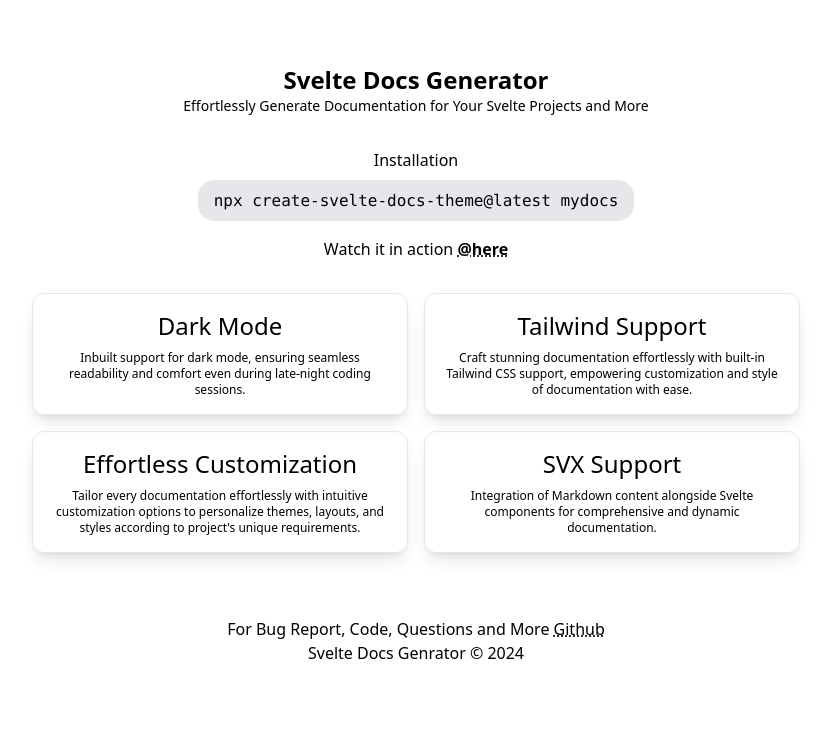
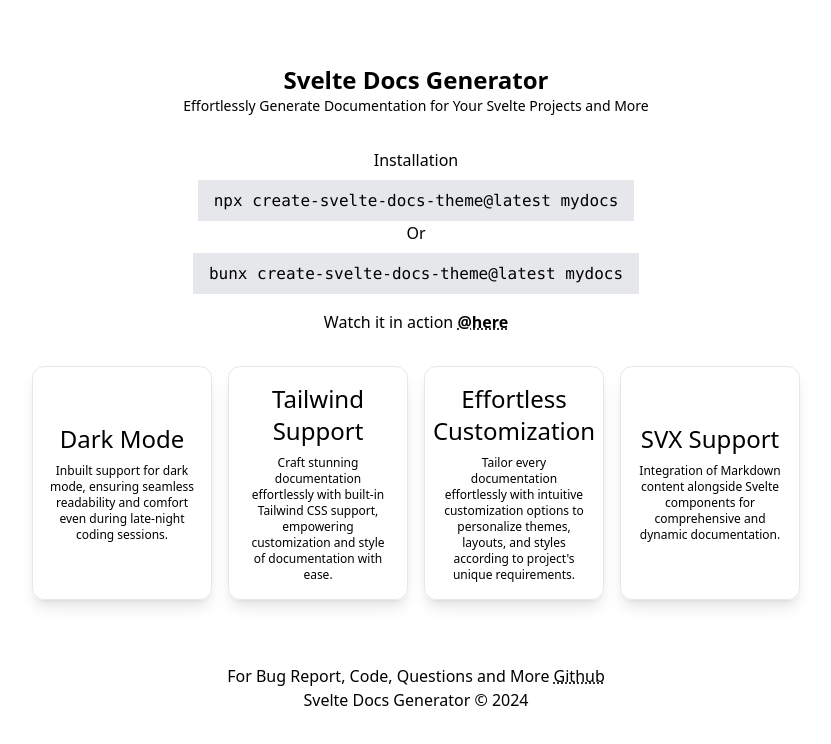
Before and after one commit to ananduremanan/create-svelte-docs-theme, a SvelteKit app in the folder site/: page / in a window 1280 px wide. Shown: the top 744 px of the page, without its empty margins (224-1055 px from the left). Built offline with nearby package versions, Linux system fonts and the light colour scheme.

Commit message:
Updated Site For Bun Support

```diff
--- a/site/src/routes/+page.svelte
+++ b/site/src/routes/+page.svelte
@@ -2,27 +2,25 @@
   import Card from "$lib/Card.svelte";
   import { onMount } from "svelte";
 
-  let isCopied: boolean = false;
+  let isCopied = false;
+  let isCopiedBun = false;
 
-  async function copyToClipboard(text: string) {
+  async function copyToClipboard(text: string, isBun: boolean) {
     try {
       await navigator.clipboard.writeText(text);
-      isCopied = true;
+      if (isBun) {
+        isCopiedBun = true;
+      } else {
+        isCopied = true;
+      }
       setTimeout(() => {
         isCopied = false;
+        isCopiedBun = false;
       }, 2000);
     } catch (err) {
       console.error("Error in copying text: ", err);
     }
   }
-
-  function resetIsCopied() {
-    setTimeout(() => {
-      isCopied = false;
-    }, 2000);
-  }
-
-  onMount(resetIsCopied);
 </script>
 
 <section
@@ -36,13 +34,28 @@
   <div class="mt-8">
     <p>Installation</p>
     <button
-      class="bg-gray-200 p-2 rounded-2xl mt-2 px-4"
+      class="bg-gray-200 p-2 mt-2 px-4"
       on:click={() =>
-        copyToClipboard("npx create-svelte-docs-theme@latest mydocs")}
+        copyToClipboard("npx create-svelte-docs-theme@latest mydocs", false)}
     >
       <code>npx create-svelte-docs-theme@latest mydocs</code>
     </button>
     {#if isCopied}
+      <p class="text-green-500">Text copied to clipboard</p>
+    {/if}
+  </div>
+
+  <span>Or</span>
+
+  <div class="">
+    <button
+      class="bg-gray-200 p-2 mt-2 px-4"
+      on:click={() =>
+        copyToClipboard("bunx create-svelte-docs-theme@latest mydocs", true)}
+    >
+      <code>bunx create-svelte-docs-theme@latest mydocs</code>
+    </button>
+    {#if isCopiedBun}
       <p class="text-green-500">Text copied to clipboard</p>
     {/if}
   </div>
@@ -55,34 +68,30 @@
     >
   </div>
 
-  <div class="mt-8 grid grid-cols-2 gap-4 mad:grid-cols-4">
+  <div class="mt-8 grid grid-cols-2 gap-4 md:grid-cols-4">
     <Card
       title="Dark Mode"
-      content="Inbuilt support for dark mode, ensuring seamless readability and comfort
-    even during late-night coding sessions."
+      content="Inbuilt support for dark mode, ensuring seamless readability and comfort even during late-night coding sessions."
     />
     <Card
       title="Tailwind Support"
-      content="Craft stunning documentation effortlessly with built-in Tailwind CSS
-      support, empowering customization and style of documentation with ease."
+      content="Craft stunning documentation effortlessly with built-in Tailwind CSS support, empowering customization and style of documentation with ease."
     />
     <Card
       title="Effortless Customization"
-      content="Tailor every documentation effortlessly with intuitive customization
-      options to personalize themes, layouts, and styles according to
-      project's unique requirements."
+      content="Tailor every documentation effortlessly with intuitive customization options to personalize themes, layouts, and styles according to project's unique requirements."
     />
     <Card
       title="SVX Support"
-      content="Integration of Markdown content alongside Svelte components for
-      comprehensive and dynamic documentation."
+      content="Integration of Markdown content alongside Svelte components for comprehensive and dynamic documentation."
     />
   </div>
+
   <p class="mt-16">
     For Bug Report, Code, Questions and More <a
       href="https://github.com/ananduremanan/create-svelte-docs-theme"
       class="underline decoration-dotted">Github</a
     >
   </p>
-  <p>Svelte Docs Genrator © 2024</p>
+  <p>Svelte Docs Generator © 2024</p>
 </section>
```
